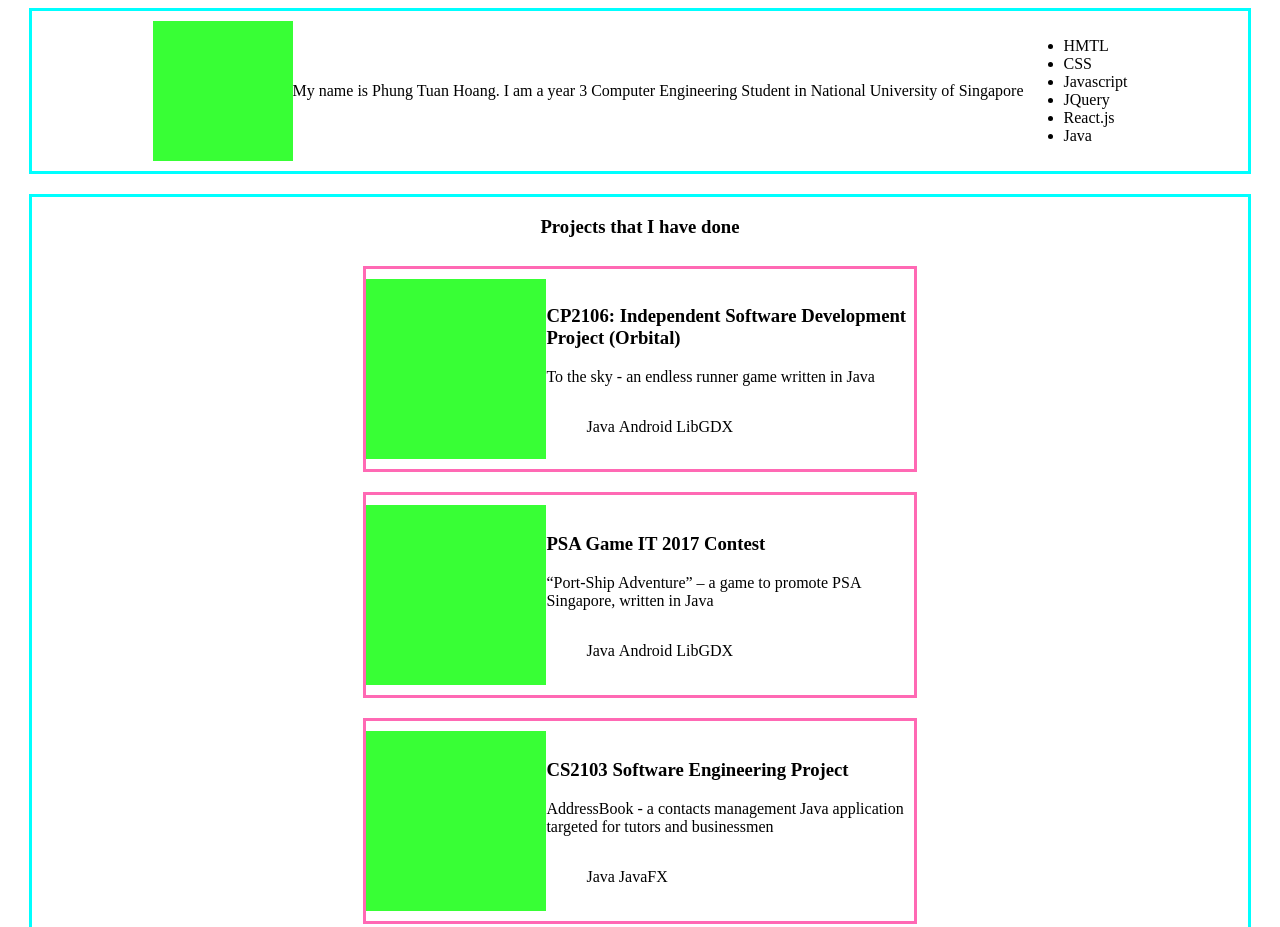
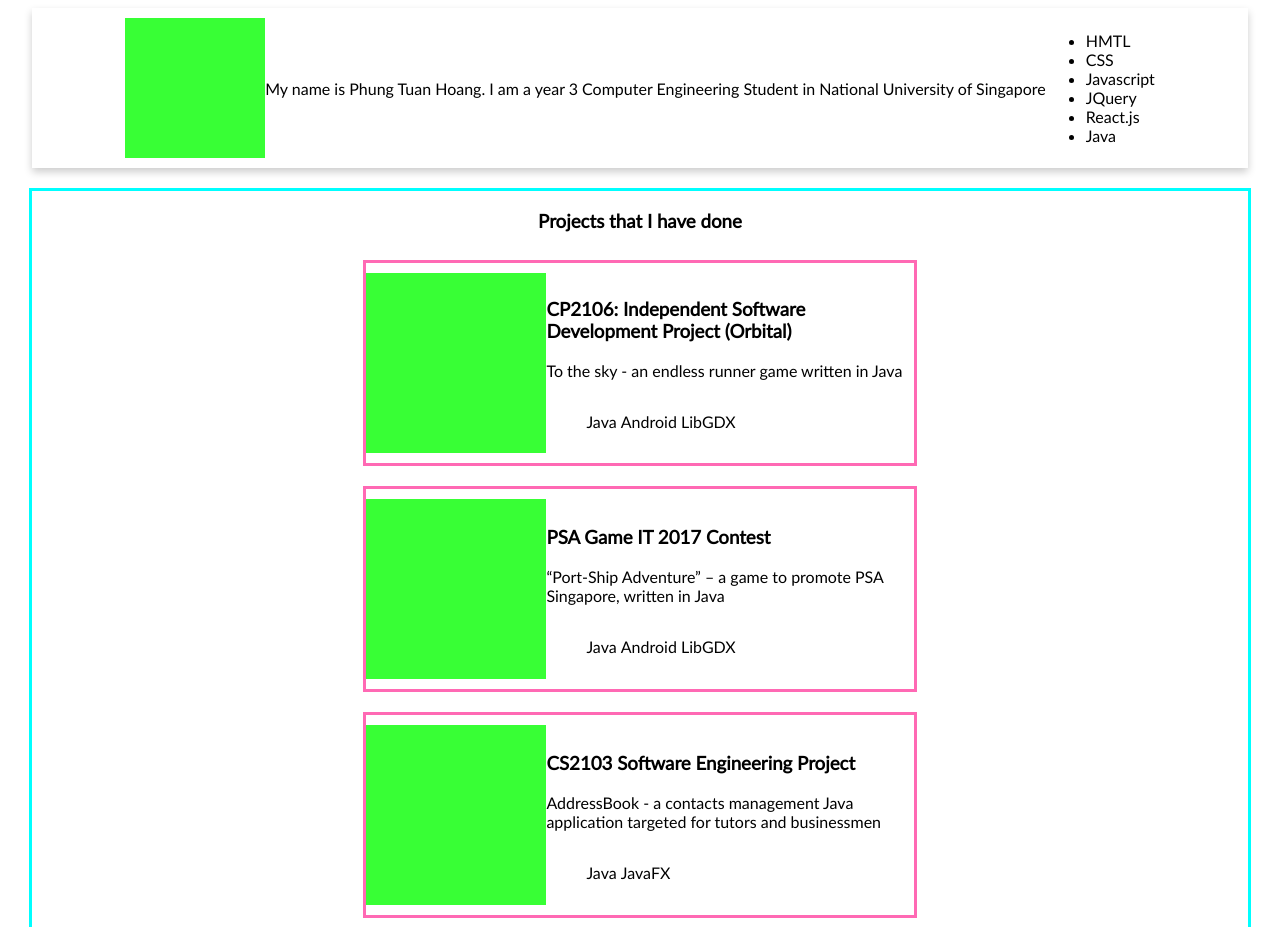
Before and after one commit to phungtuanhoang1996/phungtuanhoang1996.github.io, a plain HTML site: page index.html in a window 1280 px wide. Shown: the top 927 px of the page. Drawn offline with nearby package versions, Linux system fonts and the light colour scheme.

Commit message:
added Lato font

```diff
--- a/resources/css/homepage.css
+++ b/resources/css/homepage.css
@@ -1,12 +1,27 @@
+@font-face {
+    font-family: "Lato Regular";
+    src:url("fonts/Lato-Regular.ttf");
+}
+
+@font-face {
+    font-family: "Lato Medium";
+    src:url("fonts/Lato-Medium.ttf");
+}
+
+body {
+    font-family: "Lato Regular", serif;
+}
+
 #intro-container-div {
-    border: solid aqua;
+    /*border: solid aqua;*/
     width: 95vw;
     height: 20vh;
     margin-bottom: 20px;
+    box-shadow: 0 4px 8px 0 rgba(0, 0, 0, 0.2);
 }
 
 #intro-container-div:hover {
-    background-color: cyan;
+    box-shadow: 0 4px 8px 0 rgba(0, 0, 0, 0.2), 0 4px 8px 0 rgba(0, 0, 0, 0.2);
 }
 
 #projects-container-div {
```
Also changed, not shown: resources/css/fonts/Lato-Medium.ttf (added), resources/css/fonts/Lato-Regular.ttf (added), resources/css/fonts/Lato-Semibold.ttf (added).
